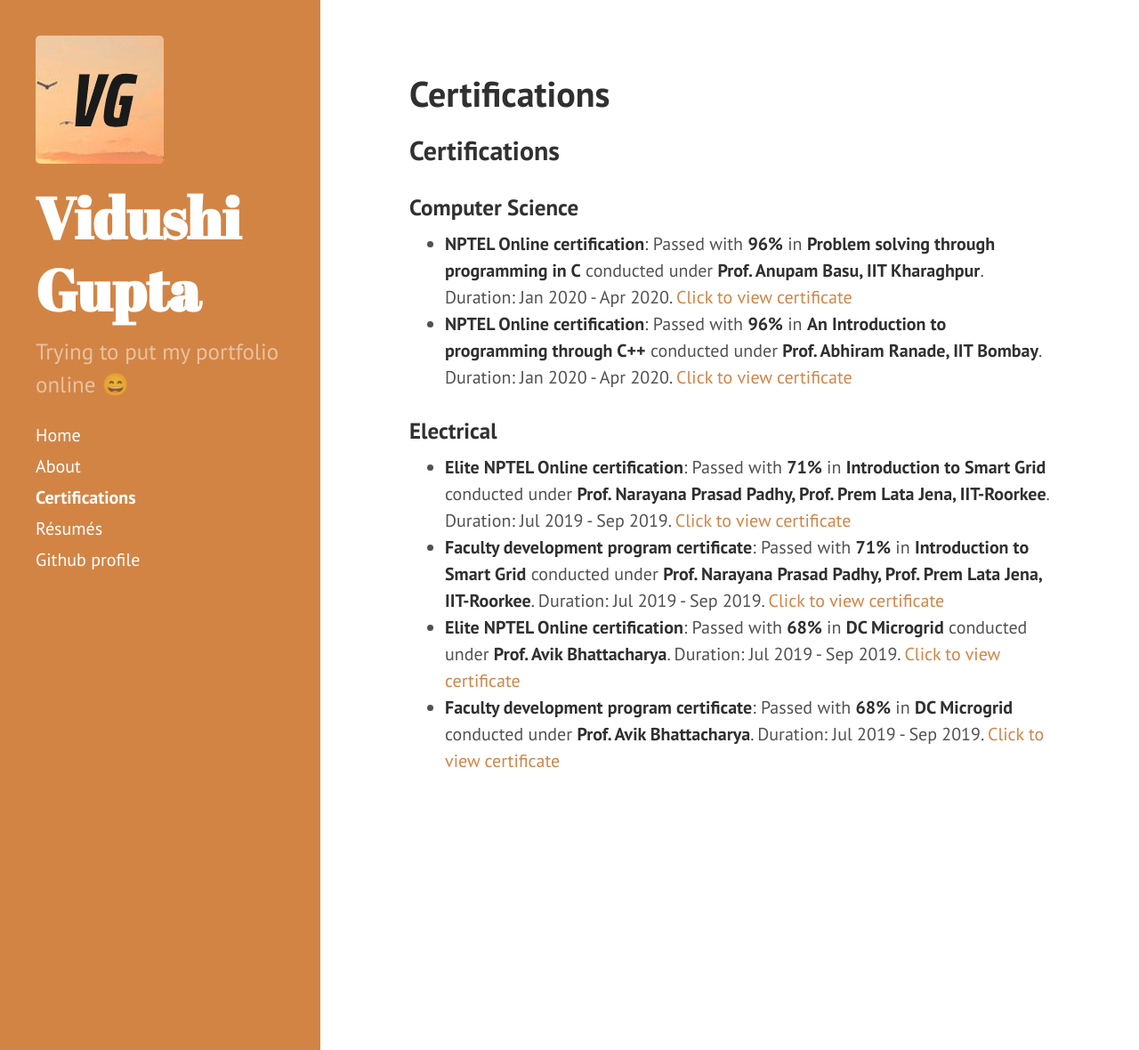
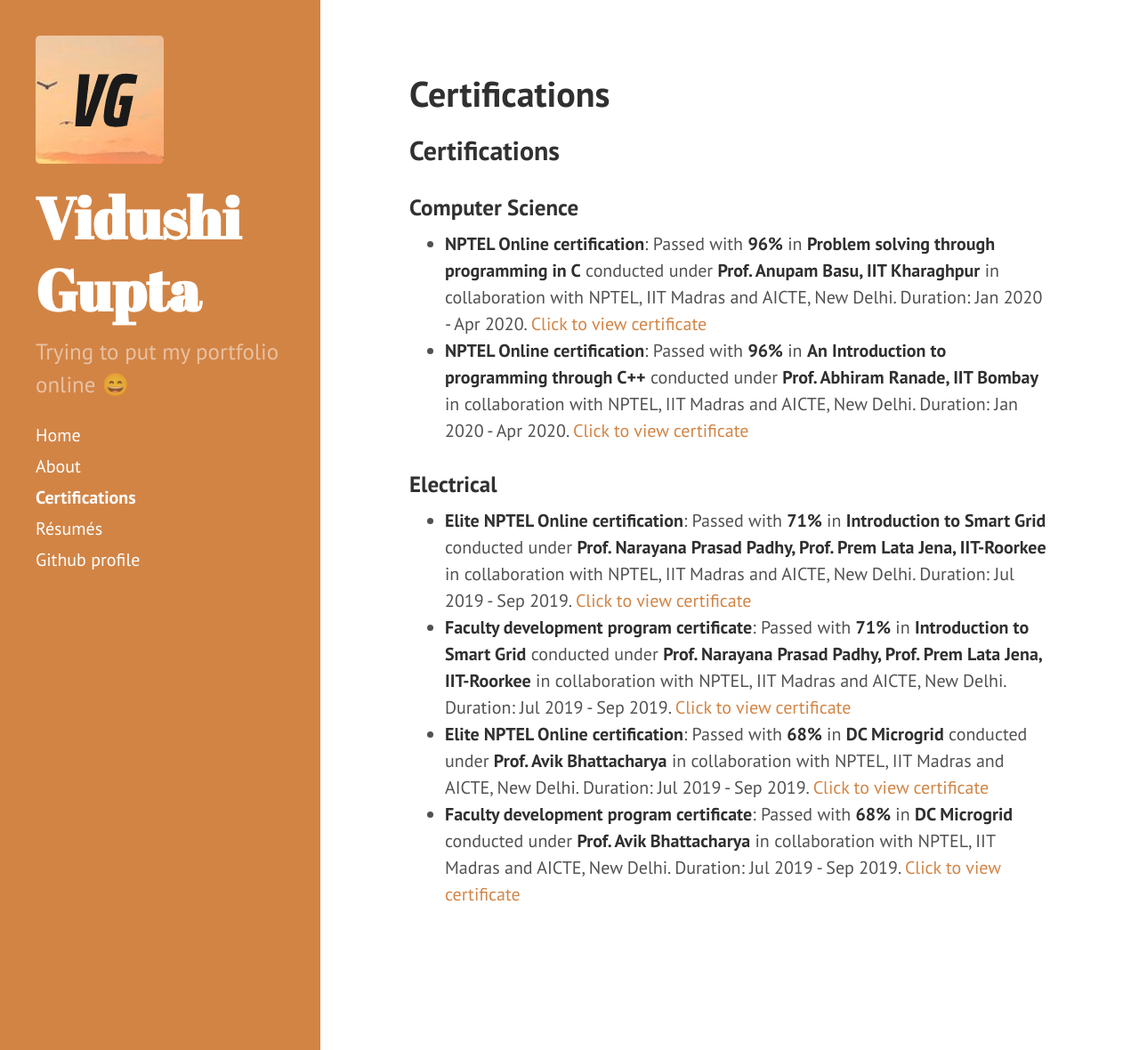
Before and after one commit to VidushiGupta80/vidushigupta80.github.io, a Jekyll site: the page built from certifications.md, in a window 1280 px wide and 1180 px high. Shown: the whole window at 89% size. Built offline with Jekyll 4.4.1, drawn with Linux system fonts in a browser that asks for light colours; Markdown is read by kramdown in place of the engine named in the settings.

Commit message:
Update certifications.md

```diff
--- a/certifications.md
+++ b/certifications.md
@@ -5,11 +5,11 @@ title: Certifications
 ## Certifications
 
 ### Computer Science
-- <strong>NPTEL Online certification</strong>: Passed with <strong>96%</strong> in <strong>Problem solving through programming in C</strong> conducted under <strong>Prof. Anupam Basu, IIT Kharaghpur</strong>. Duration: Jan 2020 - Apr 2020. [Click to view certificate](https://nptel.ac.in/noc/Ecertificate/?q=NPTEL20CS06S1PC775047)
-- <strong>NPTEL Online certification</strong>: Passed with <strong>96%</strong> in <strong>An Introduction to programming through C++</strong> conducted under <strong>Prof. Abhiram Ranade, IIT Bombay</strong>. Duration: Jan 2020 - Apr 2020. [Click to view certificate](https://nptel.ac.in/noc/Ecertificate/?q=NPTEL20CS53S1PC726574)
+- <strong>NPTEL Online certification</strong>: Passed with <strong>96%</strong> in <strong>Problem solving through programming in C</strong> conducted under <strong>Prof. Anupam Basu, IIT Kharaghpur</strong> in collaboration with NPTEL, IIT Madras and AICTE, New Delhi. Duration: Jan 2020 - Apr 2020. [Click to view certificate](https://nptel.ac.in/noc/Ecertificate/?q=NPTEL20CS06S1PC775047)
+- <strong>NPTEL Online certification</strong>: Passed with <strong>96%</strong> in <strong>An Introduction to programming through C++</strong> conducted under <strong>Prof. Abhiram Ranade, IIT Bombay</strong> in collaboration with NPTEL, IIT Madras and AICTE, New Delhi. Duration: Jan 2020 - Apr 2020. [Click to view certificate](https://nptel.ac.in/noc/Ecertificate/?q=NPTEL20CS53S1PC726574)
 
 ### Electrical
-- <strong>Elite NPTEL Online certification</strong>: Passed with <strong>71%</strong> in <strong>Introduction to Smart Grid</strong> conducted under <strong>Prof. Narayana Prasad Padhy, Prof. Prem Lata Jena, IIT-Roorkee</strong>. Duration: Jul 2019 - Sep 2019. [Click to view certificate](https://nptel.ac.in/noc/Ecertificate/?q=NPTEL19EE64S21680060191133837)
-- <strong>Faculty development program certificate</strong>: Passed with <strong>71%</strong> in <strong>Introduction to Smart Grid</strong> conducted under <strong>Prof. Narayana Prasad Padhy, Prof. Prem Lata Jena, IIT-Roorkee</strong>. Duration: Jul 2019 - Sep 2019. [Click to view certificate](https://nptel.ac.in/noc/Ecertificate/?q=NPTEL19EE64S21680060191133837)
-- <strong>Elite NPTEL Online certification</strong>: Passed with <strong>68%</strong> in <strong>DC Microgrid</strong> conducted under <strong> Prof. Avik Bhattacharya</strong>. Duration: Jul 2019 - Sep 2019. [Click to view certificate](https://nptel.ac.in/noc/Ecertificate/?q=NPTEL19EE63S11680095191133837)
-- <strong>Faculty development program certificate</strong>: Passed with <strong>68%</strong> in <strong>DC Microgrid</strong> conducted under <strong> Prof. Avik Bhattacharya</strong>. Duration: Jul 2019 - Sep 2019. [Click to view certificate](https://nptel.ac.in/noc/Ecertificate/?q=NPTEL19EE63S11680095191133837)
+- <strong>Elite NPTEL Online certification</strong>: Passed with <strong>71%</strong> in <strong>Introduction to Smart Grid</strong> conducted under <strong>Prof. Narayana Prasad Padhy, Prof. Prem Lata Jena, IIT-Roorkee</strong> in collaboration with NPTEL, IIT Madras and AICTE, New Delhi. Duration: Jul 2019 - Sep 2019. [Click to view certificate](https://nptel.ac.in/noc/Ecertificate/?q=NPTEL19EE64S21680060191133837)
+- <strong>Faculty development program certificate</strong>: Passed with <strong>71%</strong> in <strong>Introduction to Smart Grid</strong> conducted under <strong>Prof. Narayana Prasad Padhy, Prof. Prem Lata Jena, IIT-Roorkee</strong> in collaboration with NPTEL, IIT Madras and AICTE, New Delhi. Duration: Jul 2019 - Sep 2019. [Click to view certificate](https://nptel.ac.in/noc/Ecertificate/?q=NPTEL19EE64S21680060191133837)
+- <strong>Elite NPTEL Online certification</strong>: Passed with <strong>68%</strong> in <strong>DC Microgrid</strong> conducted under <strong> Prof. Avik Bhattacharya</strong> in collaboration with NPTEL, IIT Madras and AICTE, New Delhi. Duration: Jul 2019 - Sep 2019. [Click to view certificate](https://nptel.ac.in/noc/Ecertificate/?q=NPTEL19EE63S11680095191133837)
+- <strong>Faculty development program certificate</strong>: Passed with <strong>68%</strong> in <strong>DC Microgrid</strong> conducted under <strong> Prof. Avik Bhattacharya</strong> in collaboration with NPTEL, IIT Madras and AICTE, New Delhi. Duration: Jul 2019 - Sep 2019. [Click to view certificate](https://nptel.ac.in/noc/Ecertificate/?q=NPTEL19EE63S11680095191133837)
```
